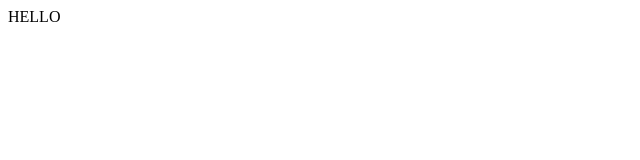
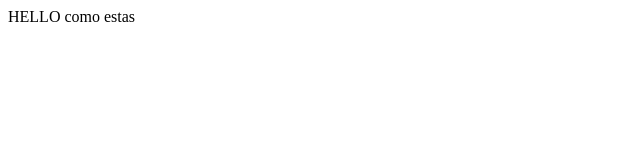
Before and after one commit to jhona11david/git-class, a plain HTML site: page index.html in a window 1280 px wide. Shown: the full height of the page, 0-640 px from the left. Drawn offline with Linux system fonts and the light colour scheme.

Commit message:
Se agregó el texto como estas en el archivo index.html > se creo el archivo app.js y se agrego un console.log

```diff
--- /dev/null
+++ b/app.js
@@ -0,0 +1 @@
+console.log(123)
--- a/index.html
+++ b/index.html
@@ -9,7 +9,7 @@
 </head>
 
 <body>
-    HELLO
+    HELLO como estas
 </body>
 
 </html>
```
